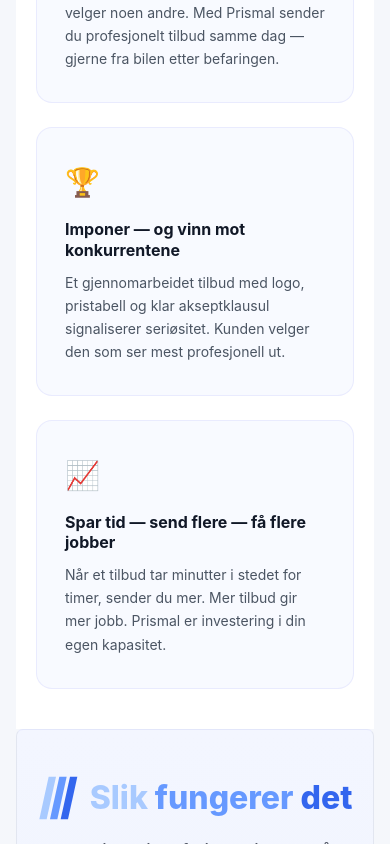
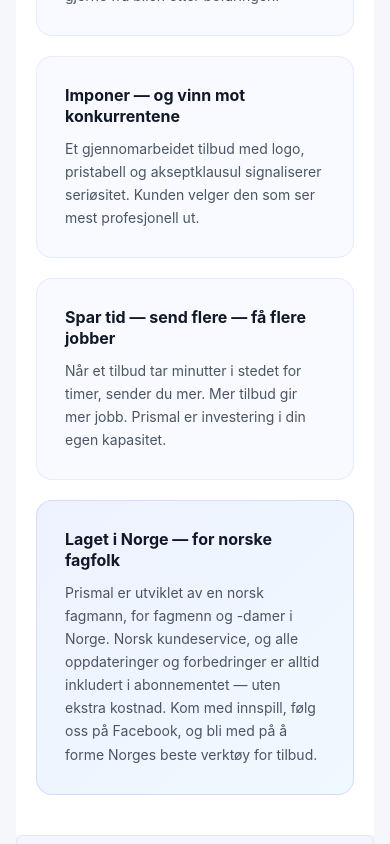
Before and after one commit to anderslura/Prismal, a React (Vite) app: page / in a window 390 px wide. Shown: the part 1720-2564 px from the top of the page. Built offline with nearby package versions, Linux system fonts and the light colour scheme.

Commit message:
feat: fjern emoji, 2x2 grid, legg til norsk-kort

```diff
--- a/src/components/Landingsside.jsx
+++ b/src/components/Landingsside.jsx
@@ -143,19 +143,20 @@ export default function Landingsside({ onStart, onRegistrer }) {
           <h2 className="l2-pitch-tittel">Tilbud som vinner jobber — ikke mister dem</h2>
           <div className="l2-pitch-kort-rad">
             <div className="l2-pitch-kort">
-              <div className="l2-pitch-ikon">⚡</div>
               <h3>Ikke mist kunden på veien</h3>
               <p>Kunder som venter lenge på tilbud velger noen andre. Med Prismal sender du profesjonelt tilbud samme dag — gjerne fra bilen etter befaringen.</p>
             </div>
             <div className="l2-pitch-kort">
-              <div className="l2-pitch-ikon">🏆</div>
               <h3>Imponer — og vinn mot konkurrentene</h3>
-              <p>Et gjennomarbeidet tilbud med logo, pristabell og klar akseptklausul signaliserer seriøsitet. Kunden velger den som ser mest profesjonell ut.</p>
+              <p>Et gjennomarbeidet tilbud med logo, pristabell og akseptklausul signaliserer seriøsitet. Kunden velger den som ser mest profesjonell ut.</p>
             </div>
             <div className="l2-pitch-kort">
-              <div className="l2-pitch-ikon">📈</div>
               <h3>Spar tid — send flere — få flere jobber</h3>
               <p>Når et tilbud tar minutter i stedet for timer, sender du mer. Mer tilbud gir mer jobb. Prismal er investering i din egen kapasitet.</p>
+            </div>
+            <div className="l2-pitch-kort l2-pitch-kort-norsk">
+              <h3>Laget i Norge — for norske fagfolk</h3>
+              <p>Prismal er utviklet av en norsk fagmann, for fagmenn og -damer i Norge. Norsk kundeservice, og alle oppdateringer og forbedringer er alltid inkludert i abonnementet — uten ekstra kostnad. Kom med innspill, følg oss på Facebook, og bli med på å forme Norges beste verktøy for tilbud.</p>
             </div>
           </div>
         </div>
--- a/src/styles/index.css
+++ b/src/styles/index.css
@@ -1988,19 +1988,19 @@ textarea { resize: vertical; }
 }
 .l2-pitch-kort-rad {
   display: grid;
-  grid-template-columns: repeat(3, 1fr);
-  gap: 24px;
+  grid-template-columns: repeat(2, 1fr);
+  gap: 20px;
 }
 .l2-pitch-kort {
   background: #f8faff;
   border: 1px solid rgba(99,102,241,0.10);
   border-radius: 16px;
-  padding: 32px 28px;
+  padding: 28px 28px;
   text-align: left;
 }
-.l2-pitch-ikon {
-  font-size: 28px;
-  margin-bottom: 14px;
+.l2-pitch-kort-norsk {
+  background: linear-gradient(135deg, #eef2ff 0%, #f0f9ff 100%);
+  border-color: rgba(99,102,241,0.18);
 }
 .l2-pitch-kort h3 {
   font-size: 16px;
@@ -3321,19 +3321,19 @@ textarea { resize: vertical; }
 }
 .l2-pitch-kort-rad {
   display: grid;
-  grid-template-columns: repeat(3, 1fr);
-  gap: 24px;
+  grid-template-columns: repeat(2, 1fr);
+  gap: 20px;
 }
 .l2-pitch-kort {
   background: #f8faff;
   border: 1px solid rgba(99,102,241,0.10);
   border-radius: 16px;
-  padding: 32px 28px;
+  padding: 28px 28px;
   text-align: left;
 }
-.l2-pitch-ikon {
-  font-size: 28px;
-  margin-bottom: 14px;
+.l2-pitch-kort-norsk {
+  background: linear-gradient(135deg, #eef2ff 0%, #f0f9ff 100%);
+  border-color: rgba(99,102,241,0.18);
 }
 .l2-pitch-kort h3 {
   font-size: 16px;
@@ -3581,19 +3581,19 @@ textarea { resize: vertical; }
 }
 .l2-pitch-kort-rad {
   display: grid;
-  grid-template-columns: repeat(3, 1fr);
-  gap: 24px;
+  grid-template-columns: repeat(2, 1fr);
+  gap: 20px;
 }
 .l2-pitch-kort {
   background: #f8faff;
   border: 1px solid rgba(99,102,241,0.10);
   border-radius: 16px;
-  padding: 32px 28px;
+  padding: 28px 28px;
   text-align: left;
 }
-.l2-pitch-ikon {
-  font-size: 28px;
-  margin-bottom: 14px;
+.l2-pitch-kort-norsk {
+  background: linear-gradient(135deg, #eef2ff 0%, #f0f9ff 100%);
+  border-color: rgba(99,102,241,0.18);
 }
 .l2-pitch-kort h3 {
   font-size: 16px;
```
